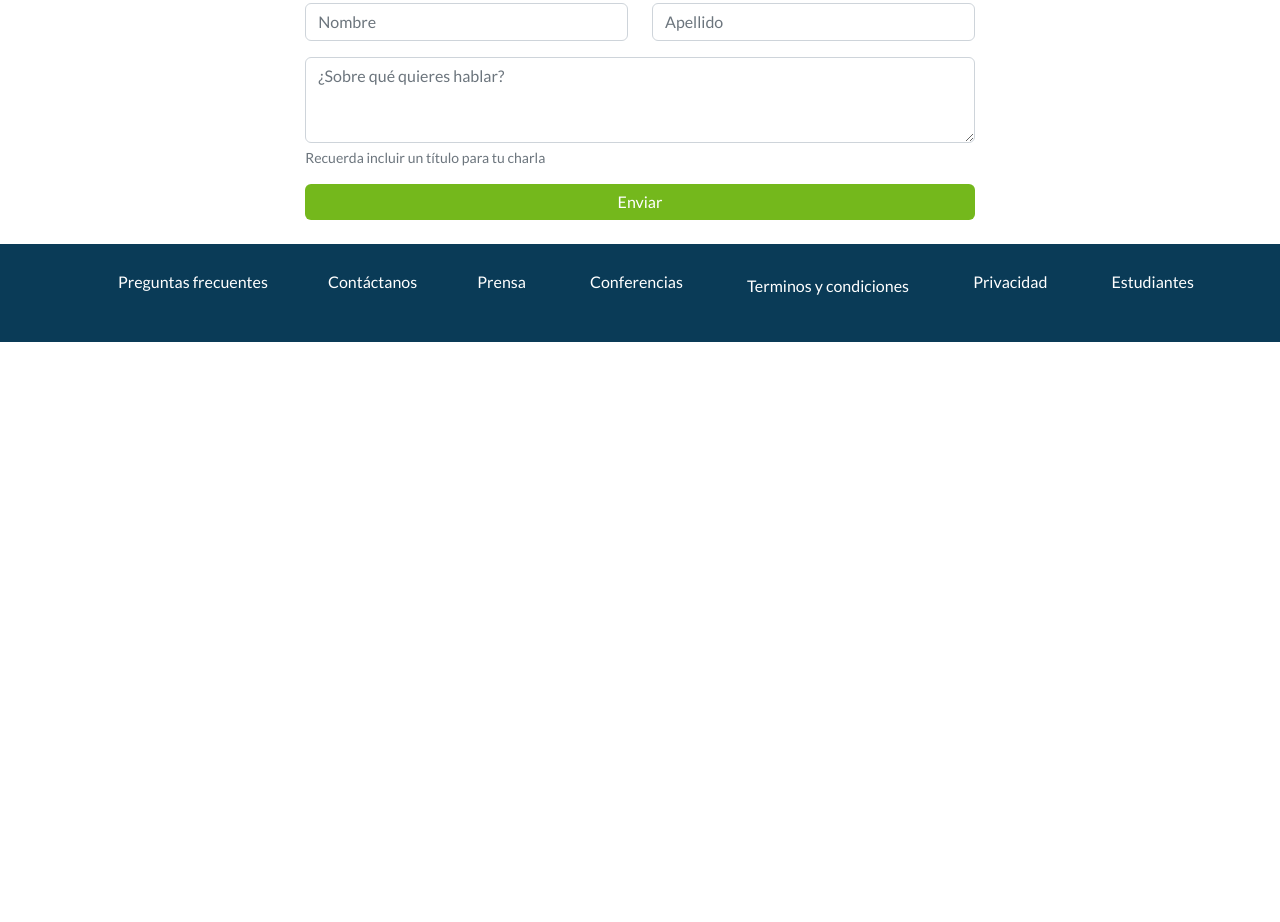
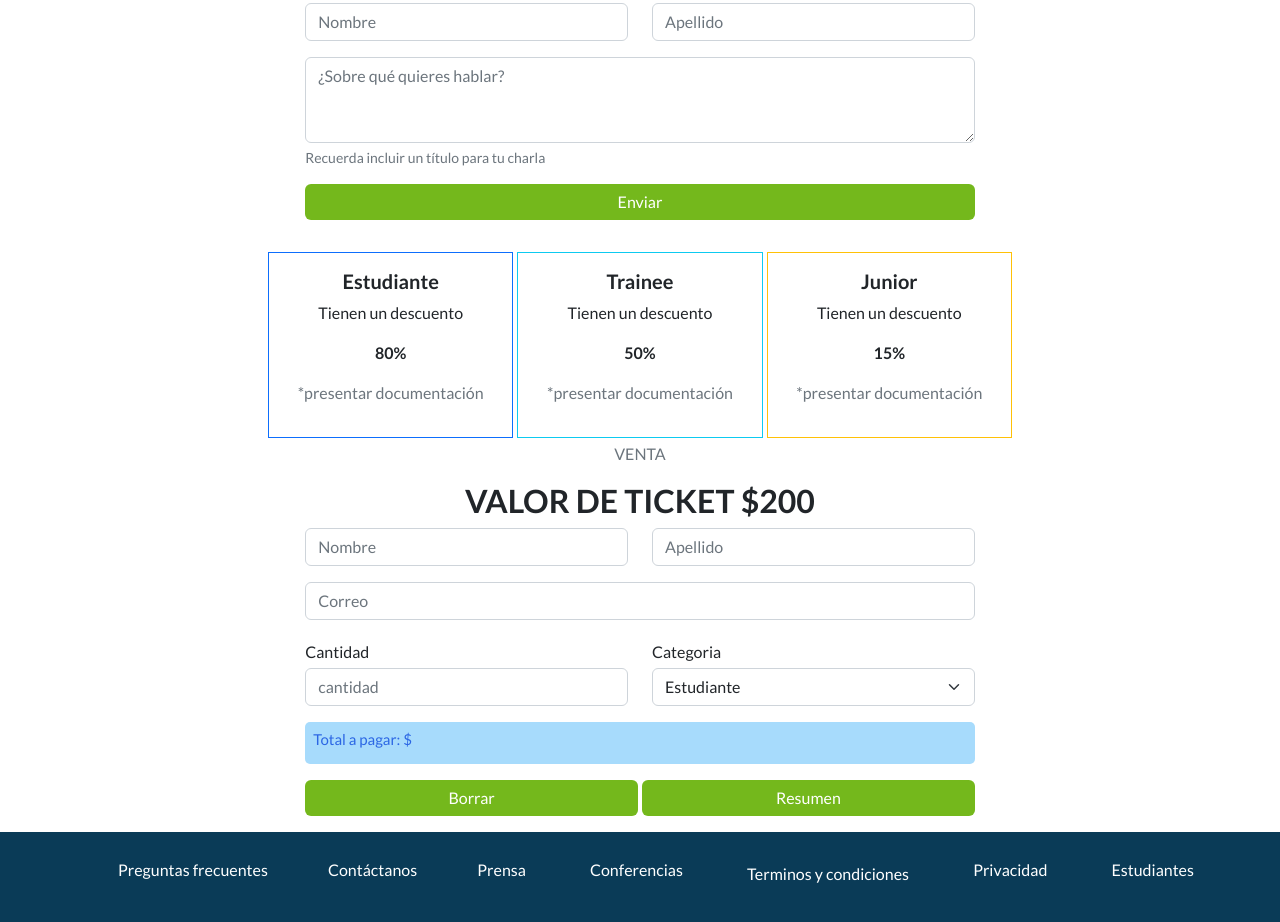
Before and after one commit to melinalarramendy/tpIntegradorFront-End, a plain HTML site: page index.html in a window 1280 px wide. Shown: the part 2075-2997 px from the top of the page. Before the commit the page ends 2417 px from the top, so only its background shows below. Drawn offline with nearby package versions, Linux system fonts and the light colour scheme.

Commit message:
Se agregó el front de la compra de tickets y se corrigió los enlaces internos.

```diff
--- a/index.html
+++ b/index.html
@@ -28,19 +28,19 @@
                 <div class="collapse navbar-collapse text-center" id="navbarNav">
                     <ul class="navbar-nav justify-content-end flex-grow-1 pe-3">
                         <li class="nav-item">
-                            <a class="nav-link active" aria-current="page" href="#">La conferencia</a>
+                            <a class="nav-link active" aria-current="page" href="#encabezado">La conferencia</a>
                         </li>
                         <li class="nav-item">
-                            <a class="nav-link" href="#">Los oradores</a>
+                            <a class="nav-link" href="#oradores">Los oradores</a>
                         </li>
                         <li class="nav-item">
-                            <a class="nav-link" href="#">El lugar y la fecha</a>
+                            <a class="nav-link" href="#lugarfecha">El lugar y la fecha</a>
                         </li>
                         <li class="nav-item">
-                            <a class="nav-link" href="#">Conviértete en orador</a>
+                            <a class="nav-link" href="#formulario">Conviértete en orador</a>
                         </li>
                         <li class="nav-item">
-                            <a class="nav-link comprar">Comprar Tickets</a>
+                            <a class="nav-link comprar" href="#compraTickets">Comprar Tickets</a>
                         </li>
                     </ul>
                 </div>
@@ -49,7 +49,7 @@
         </nav>
     </header>
 
-    <section class="encabezado">
+    <section id="encabezado">
         <div class="container">
             <div class="text-end float-end pt-5 espacio">
             <h1>Conf Bs As</h1>
@@ -61,7 +61,7 @@
 
     </section>
 
-    <main>
+    <main id="oradores">
         <div class="container py-5">
 
             <h4 class="text-center text-secondary">CONOCE A LOS</h4>
@@ -107,7 +107,7 @@
         </div>
     </main>
 
-    <section>
+    <section id="lugarfecha">
         <div class="card my-3 bg-secondary">
             <div class="row g-0">
                 <div class="col-md-6 border border-white">
@@ -153,6 +153,88 @@
         </div>
     </section>
 
+    <section id="compraTickets">
+        <div class="container d-flex cuadrados pt-2">
+            <div class="card border-primary text-center" style="width: 18rem;">
+                <div class="card-body">
+                  <h5 class="card-title fw-bold">Estudiante</h5>
+                  <p class="card-text">Tienen un descuento</p>
+                  <p class="fw-bolder">80%</p>
+                  <p class="text-secondary">*presentar documentación</p>
+                </div>
+            </div>
+            <div class="card border-info text-center mx-1" style="width: 18rem;">
+                <div class="card-body">
+                  <h5 class="card-title fw-bold">Trainee</h5>
+                  <p class="card-text">Tienen un descuento</p>
+                  <p class="fw-bolder">50%</p>
+                  <p class="text-secondary">*presentar documentación</p>
+                </div>
+            </div>
+            <div class="card border-warning text-center" style="width: 18rem;">
+                <div class="card-body">
+                  <h5 class="card-title fw-bold">Junior</h5>
+                  <p class="card-text">Tienen un descuento</p>
+                  <p class="fw-bolder">15%</p>
+                  <p class="text-secondary">*presentar documentación</p>
+                </div>
+            </div>
+
+        </div>
+
+        <div id="c" class="container pt-1">
+            <div>
+                <p class="text-center text-secondary">VENTA</p>
+                <h2 class="text-center fw-bold">VALOR DE TICKET $200</h2>
+            </div>
+
+            <form action="" class="">
+                <div class="row ">
+                    <div class="col">
+                        <input type="text" class="form-control " placeholder="Nombre">
+                    </div>
+
+                    <div class="col">
+                        <input type="text" class="form-control " placeholder="Apellido">
+                    </div>
+
+
+                </div>
+
+                <div class="my-3">
+                    <input type="text" class="form-control " placeholder="Correo">
+                </div>
+
+                <div class="row mb-3">
+                    <div class="col">
+                        <label for="" class="py-1">Cantidad</label>
+                        <input type="text" class="form-control " placeholder="cantidad">
+                    </div>
+
+                    <div class="col">
+                        <label for="" class="py-1">Categoria</label>
+                        <select class="form-select" aria-label="Default select example">
+                            <option selected>Estudiante</option>
+                            <option value="1">Trainee</option>
+                            <option value="2">Junior</option>
+                          </select>
+                    </div>
+
+                </div>
+
+                <div class="total p-2">
+                    <h5>Total a pagar: $ </h5>
+                </div>
+
+                <div class="d-flex">
+                    <button type="submit" class="btn btn-primary boton-form my-3 me-1 w-50">Borrar</button>
+                    <button type="submit" class="btn btn-primary boton-form my-3 w-50">Resumen</button>
+                </div>
+
+            </form>
+
+        </div>
+    </section>
 
     <footer class="p-4">
         <div class="container">
--- a/style.css
+++ b/style.css
@@ -21,7 +21,7 @@ nav {
     color: rgb(0, 155, 0);
 }
 
-.encabezado {
+#encabezado {
     background: linear-gradient(rgba(0, 0, 0, 0.5), rgba(0, 0, 0, 0.5)),url(./img/ba1.jpg);
     background-position: center center;
     height: 80vh;
@@ -31,7 +31,7 @@ nav {
 }
 
 
-.encabezado .espacio {
+#encabezado .espacio {
     width: 40%;
     margin-top: 150px;
 }
@@ -83,6 +83,30 @@ form {
     background: rgb(101, 160, 24);
 }
 
+#compraTickets .cuadrados {
+    width: 60%;
+    margin: auto;
+}
+
+#compraTickets .card {
+    border-radius: 0;
+}
+
+#comprarTickets form {
+    width: 60%;
+    margin: auto;
+}
+
+.total {
+    background: rgb(167, 219, 252);
+    color: rgb(43, 102, 228);
+    border-radius: 5px;
+}
+
+.total h5 {
+    font-size: 15px;
+}
+
 footer {
     background: rgb(10, 59, 87);
 }
```
Also changed, not shown: Final_js_front_2021.png (added).
